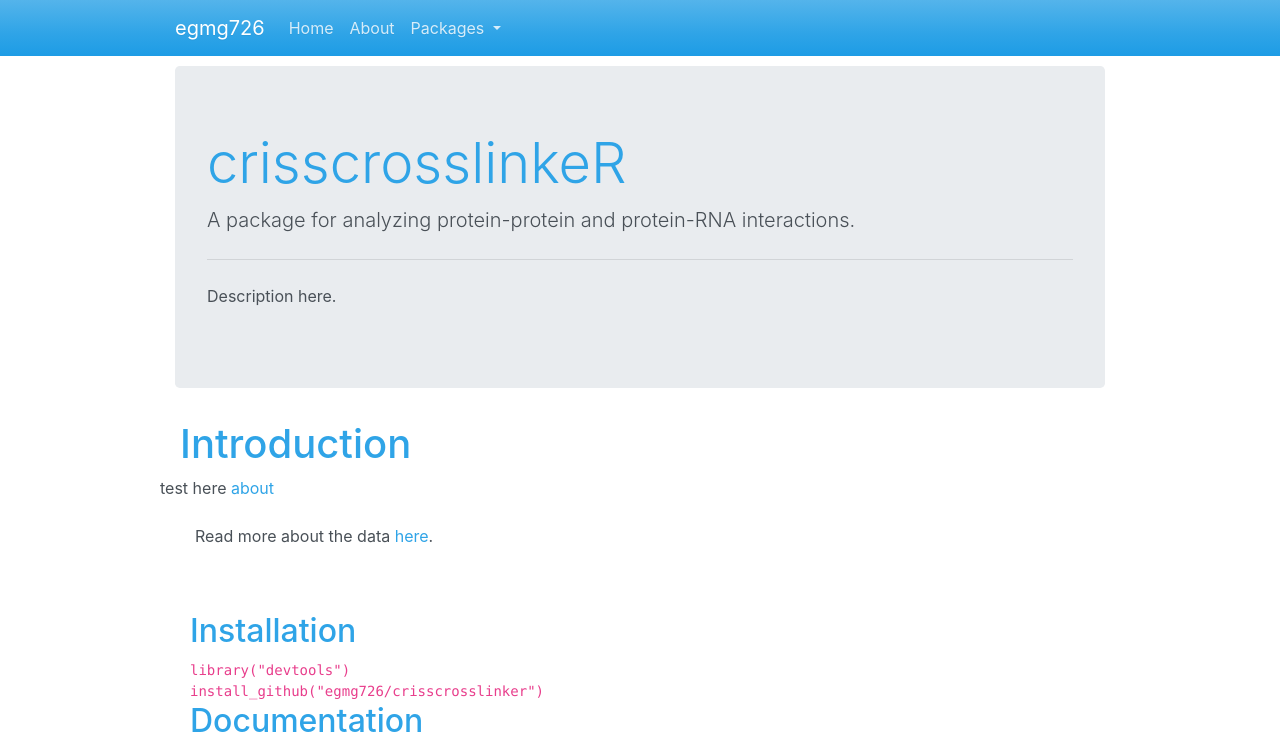
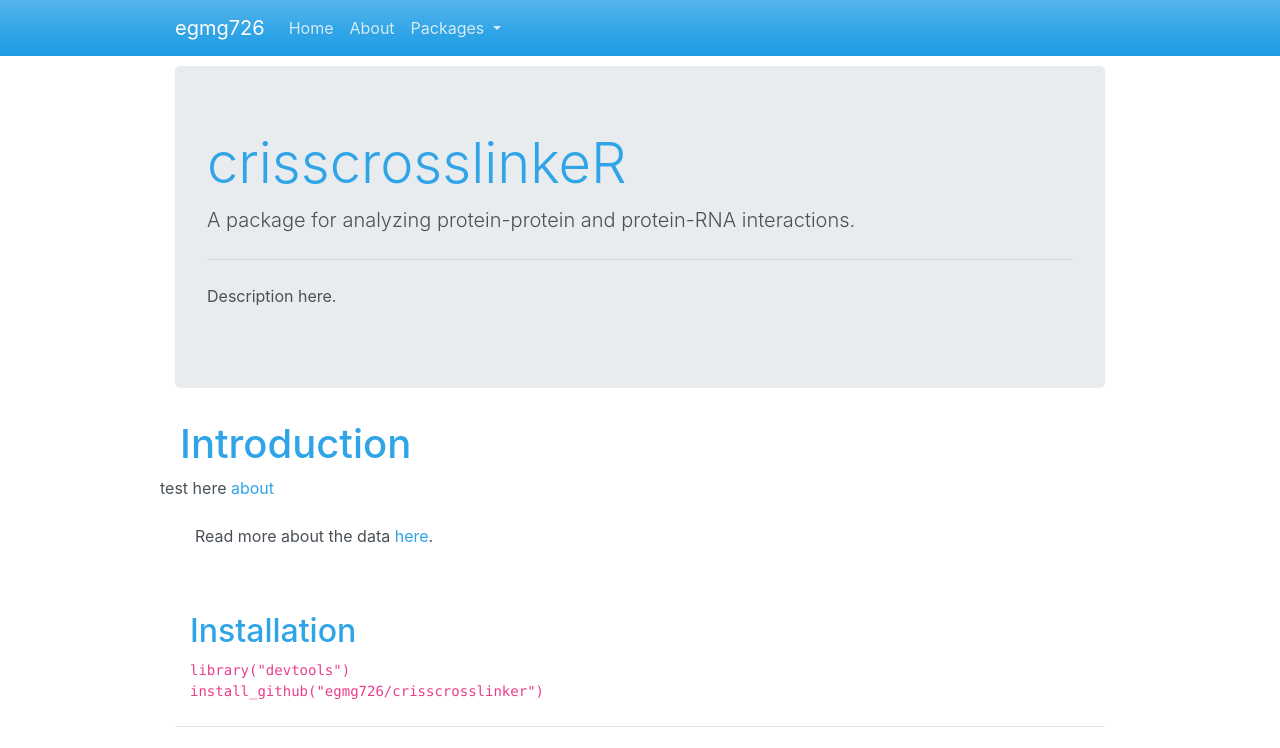
Before and after one commit to egmg726/egmg726.github.io, a Jekyll site: the page built from crisscrosslinker/index.html, in a window 1280 px wide. Shown: the top 748 px of the page. Built offline with Jekyll 4.4.1, drawn with Linux system fonts in a browser that asks for light colours; grey boxes are pictures that could not be loaded.

Commit message:
removed row tag

```diff
--- a/crisscrosslinker/index.html
+++ b/crisscrosslinker/index.html
@@ -28,13 +28,13 @@
 	<div class="row" style="padding-left:30px">
 	<code> library("devtools")<br> install_github("egmg726/crisscrosslinker")</code>
 	</div>
-
+<hr class="my-4">
 	<div class="row" style="padding-left:30px">
 	<h2>Documentation</h2><br><br></div>
 	<div class="row" style="padding-left:30px">
 	<p> You can read the full documentation <a href="https://drive.google.com/file/d/1cxJQGFxDAbs2XezuMWhD9CwHxAd617hj/view?usp=sharing">here</a></p>
 	<div class="row">
-	<iframe src="https://drive.google.com/file/d/1cxJQGFxDAbs2XezuMWhD9CwHxAd617hj/preview" height='480' width='640'></iframe></row>
+	<iframe src="https://drive.google.com/file/d/1cxJQGFxDAbs2XezuMWhD9CwHxAd617hj/preview" height='480' width='640'></iframe>
 	</div>
 
 <hr class="my-4">
```
